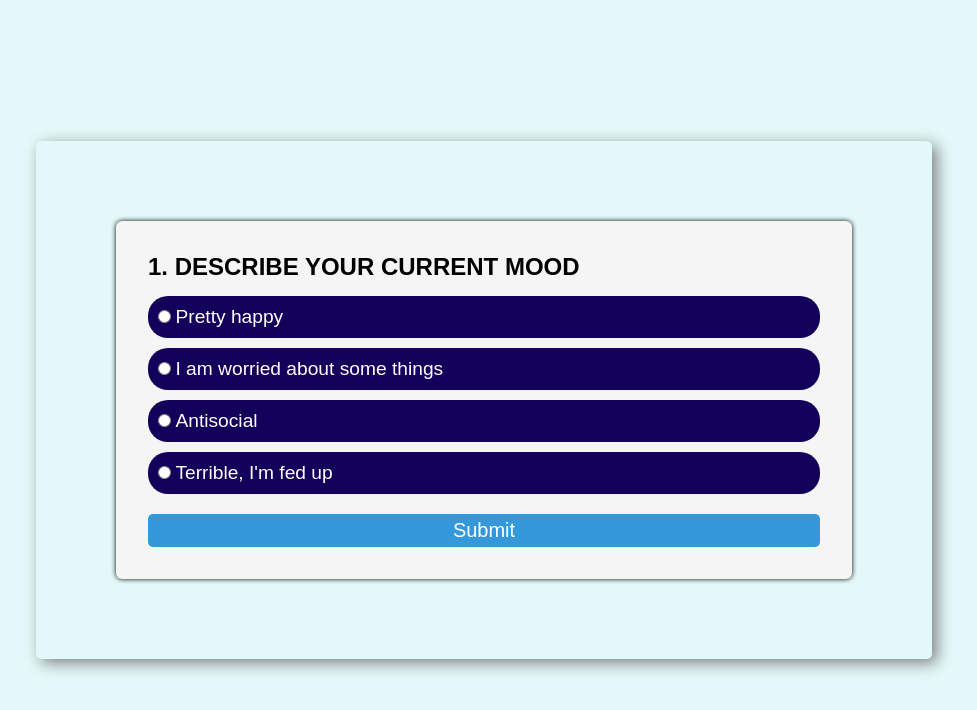
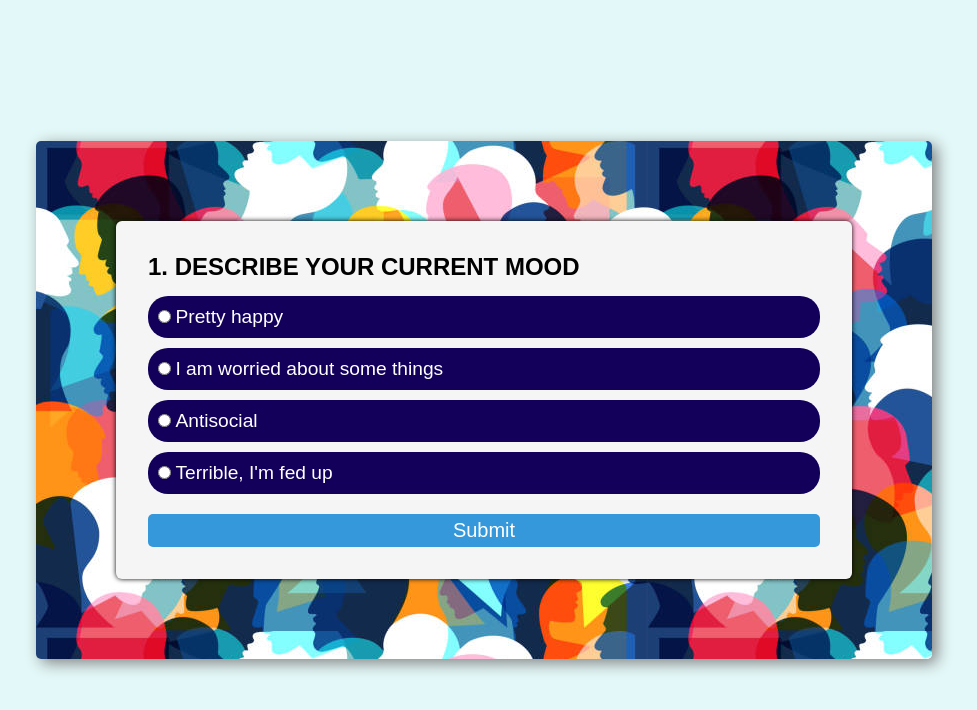
Before and after one commit to ravinainn/self-assesment-quiz-on-mental-health, a plain HTML site: page index.html in a window 1280 px wide. Shown: the whole page, without its empty margins (156-1133 px from the left). Drawn offline with Linux system fonts and the light colour scheme.

Commit message:
Update style.css

```diff
--- a/style.css
+++ b/style.css
@@ -16,7 +16,7 @@
 /* 1FB4BB; */
 .bbox{
     width:70%;
-    background-image: url(/quiz_border.jpg);
+    background-image: url(/images/quiz_border.jpg);
     border-radius:5px ;
     padding: 5rem;
     display: flex;
```
